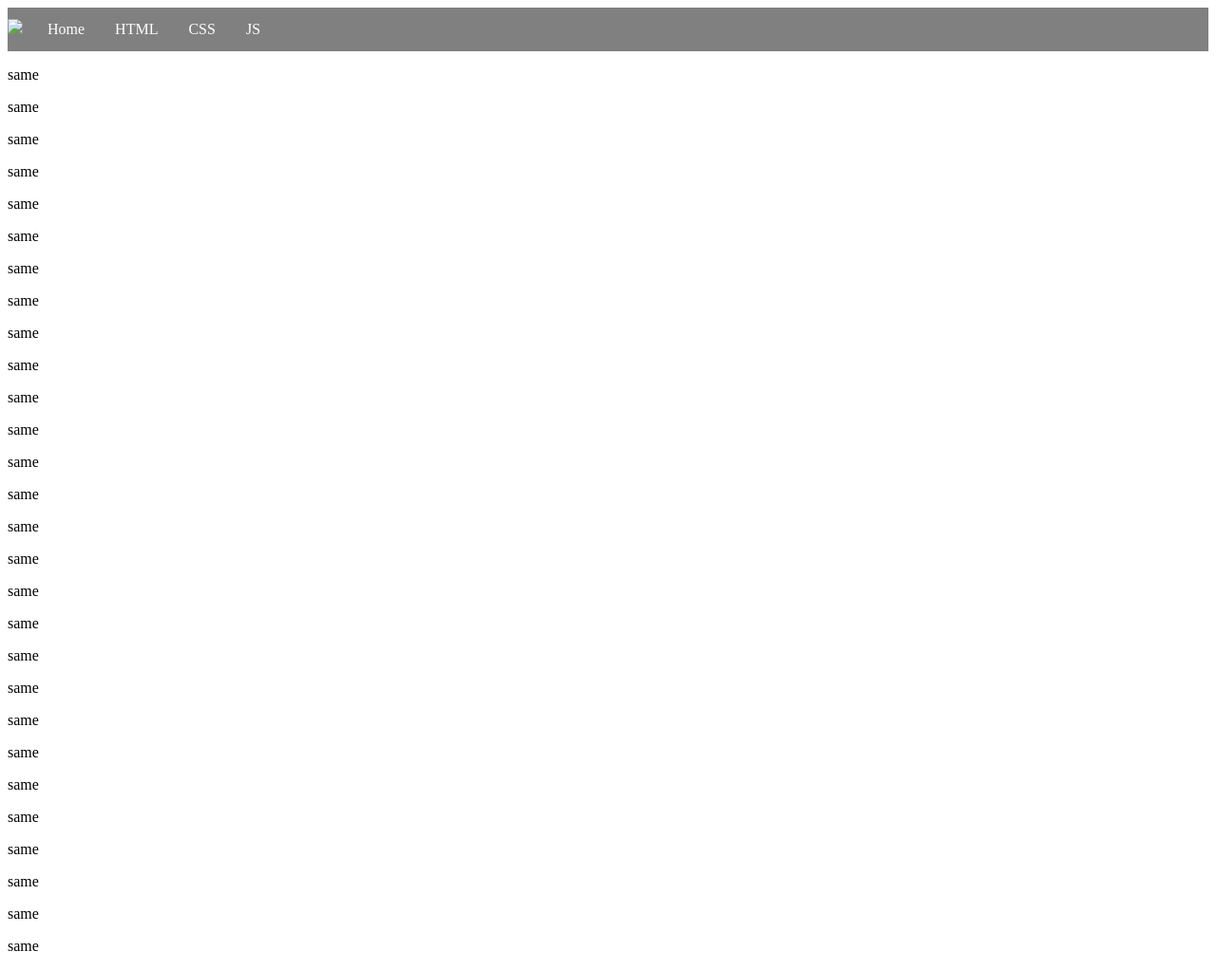
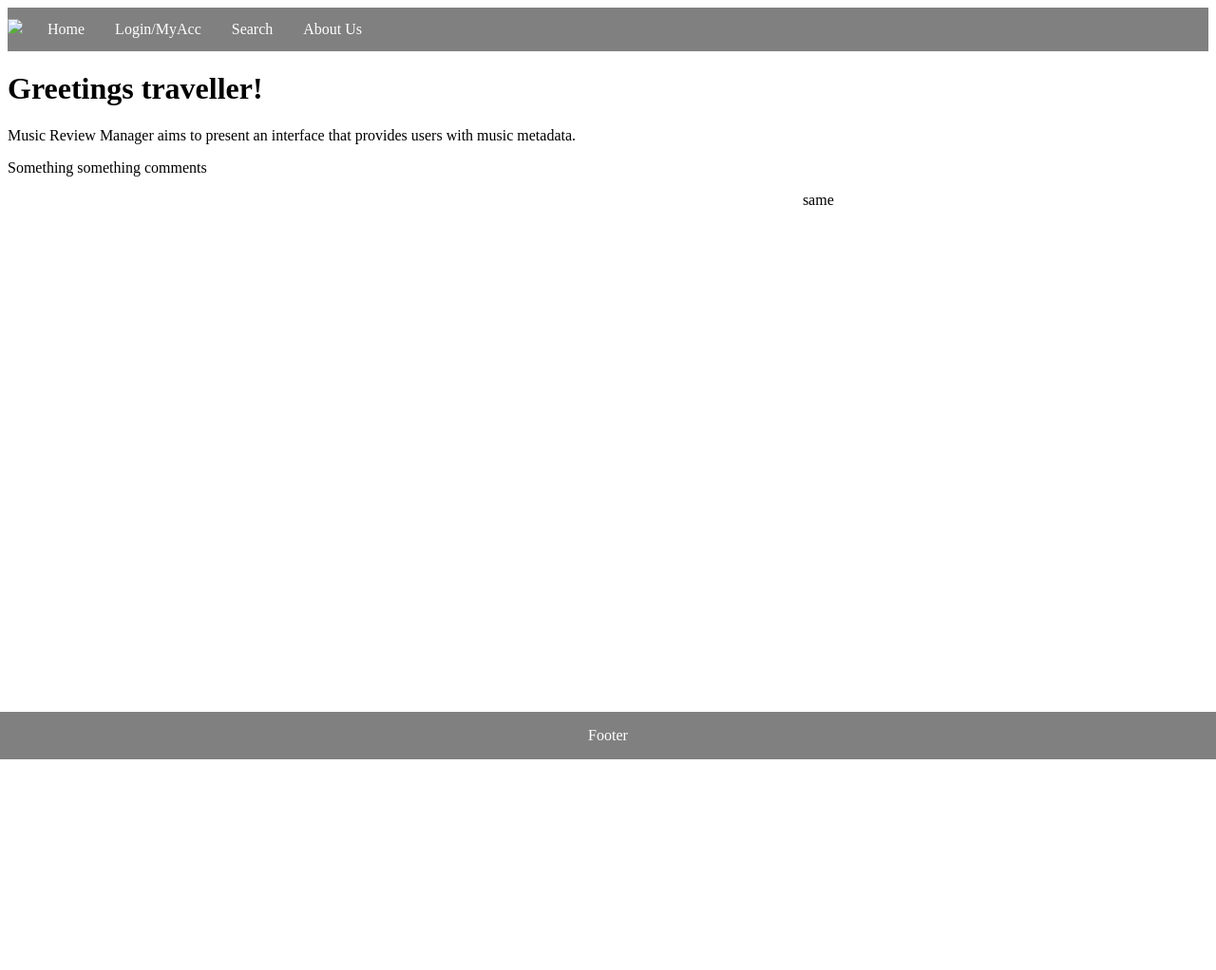
Before and after one commit to stefanforce/Music-Review-Manager, a PHP site: page /ProiectTW.html in a window 1280 px wide. Shown: the whole page at 95% size. After the commit the page ends 800 px from the top, so only its background shows below. Run offline with PHP 8.4, Linux system fonts and the light colour scheme.

Commit message:
Add files via upload
navbar more semi-done

```diff
--- a/ProiectTW.css
+++ b/ProiectTW.css
@@ -1,4 +1,4 @@
-/*eader{
+/*header{
     background-color:grey;
     margin:auto;
     color:white;
@@ -7,10 +7,13 @@
     display:block;
 }
 */
+body{
+
+}
 logo,nav{display:inline }
 nav ul {
     list-style-type: none;
-  margin: 0;
+  margin: auto;
   padding: 0;
    background-color:gray;
    overflow:hidden;
@@ -27,7 +30,8 @@ nav li a {
   text-decoration: none;
 }
 nav li a:hover:not(.active) {
-  background-color: yellow;
+  background-color:white;
+  color:black;
 }
 
 .active {
@@ -45,3 +49,39 @@ nav li a:hover:not(.active) {
     vertical-align: middle;
     margin-right: 10px;
 }
+.footer {
+  position: fixed;
+   left: 0;
+   bottom: 0;
+   width: 100%;
+   background-color: gray;
+   color: white;
+   text-align: center;
+}
+.first-column {
+    width: 66%;
+    padding: 0 10px 0 0;
+    float: left;
+}
+
+.second-column {
+    width: 33%;
+    padding: 0 10px 0 0;
+    float: right;
+}
+
+@media only screen and (max-width: 800px) {
+
+   .first-column {
+        width: 100%;
+        padding-bottom: 10px;
+        float: none;
+    }
+
+    .second-column {
+        width: 100%;
+        padding-bottom: 10px;
+        float: none;
+    }
+
+}
--- a/ProiectTW.html
+++ b/ProiectTW.html
@@ -17,15 +17,30 @@
 			<ul>
              <li><div id="logo"><img src="favicon.ico"></div></li>
 
-				<li><a href="/">Home</a>
-				<li><a href="https://html-css-js.com/">HTML</a>
-				<li><a href="https://html-css-js.com/css/code/">CSS</a>
-				<li><a href="https://htmlcheatsheet.com/js/">JS</a>
+				<li><a href="file:///D:/Facultate/TW/ProiectTW.html">Home</a>
+				<li><a href="">Login/MyAcc</a>
+				<li><a href="">Search</a>
+				<li><a href="https://github.com/stefanforce/Music-Review-Manager">About Us</a>
 
             </ul>
 		</nav>
 	</header>
-    <p>same</p><p>same</p><p>same</p><p>same</p><p>same</p><p>same</p><p>same</p><p>same</p><p>same</p><p>same</p><p>same</p>
-    <p>same</p><p>same</p><p>same</p><p>same</p><p>same</p><p>same</p><p>same</p><p>same</p><p>same</p><p>same</p><p>same</p><p>same</p><p>same</p><p>same</p><p>same</p><p>same</p><p>same</p>
+    <div class="first-column">
+    <div id="title1"><h1>Greetings traveller!</h1></div>
+    <p> Music Review Manager aims to present an interface that provides users with music metadata.</p>
+    <section id="comments">
+    <p>Something something comments</p>
+    </section>
+    </div>
+
+    <div class="second-column">
+same
+</div>
+
+
+
+    <div class="footer">
+  <p>Footer</p>
+</div>
 </body>
 </html>
```
